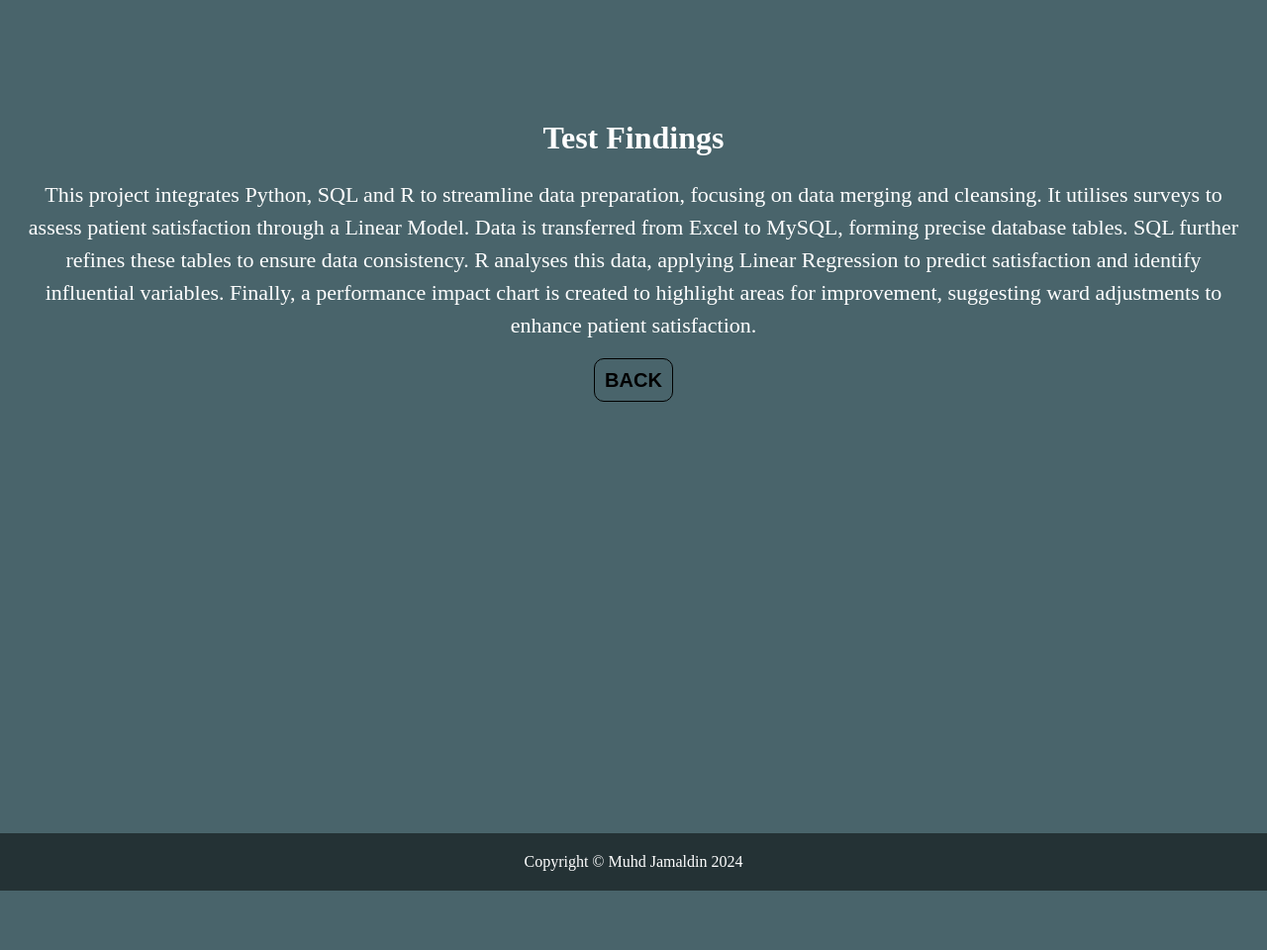
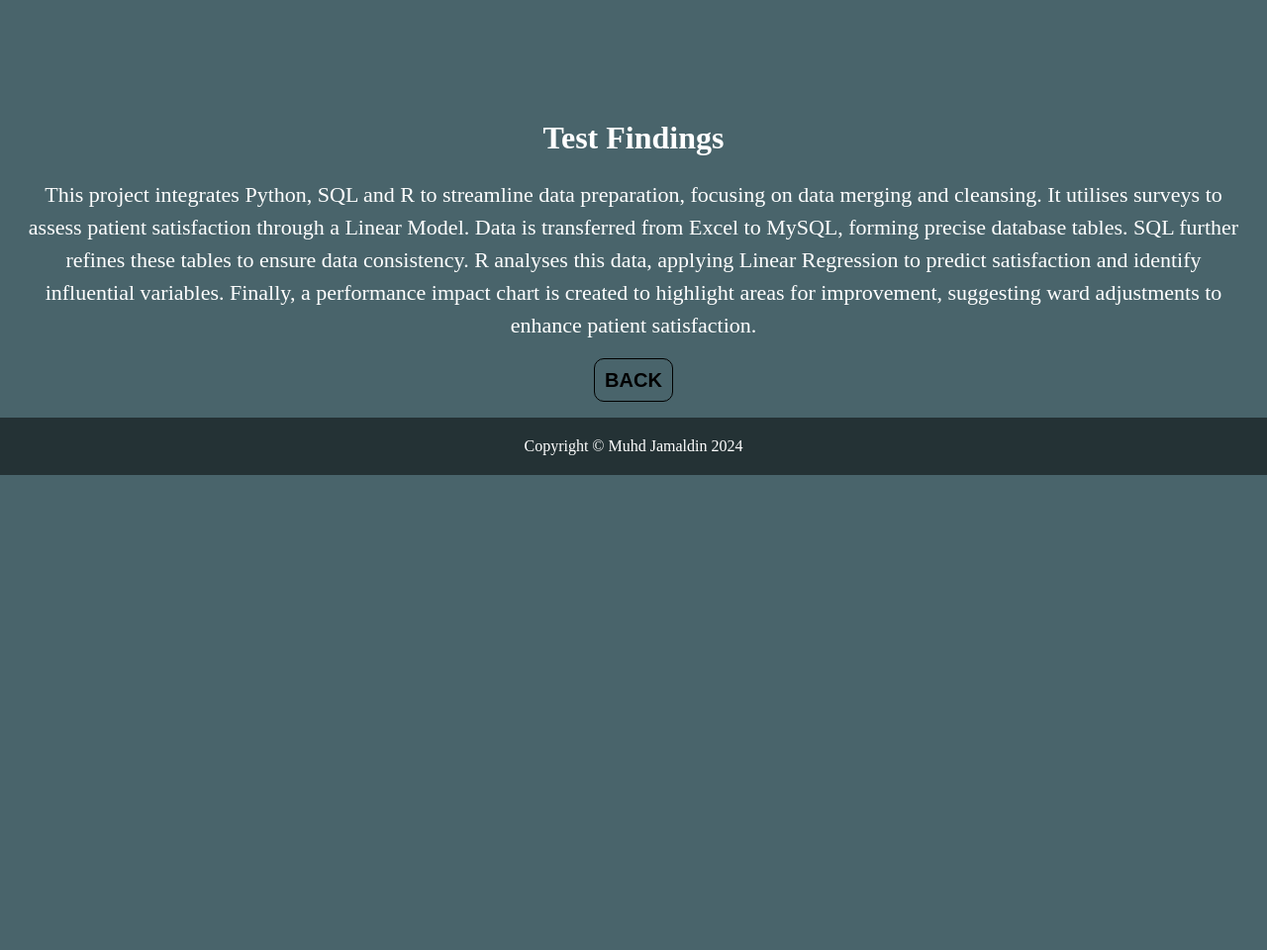
Before and after one commit to Md-Khid/Md-Khid, a Jekyll site: the page 1.html, which Jekyll copies as it is, in a window 1280 px wide. Shown: the whole page at 99% size. Built offline with Jekyll 4.4.1, drawn with Linux system fonts in a browser that asks for light colours; after the commit the page ends 900 px from its top, so only the background shows below that.

Commit message:
Update 1.html

```diff
--- a/1.html
+++ b/1.html
@@ -15,7 +15,6 @@
             font-weight: lighter; /* Make font thinner for all text */
             min-height: 100vh; /* Ensure content takes up at least the full viewport height */
             position: relative; /* Set position to relative for footer positioning */
-            padding-bottom: 60px; /* Add bottom padding to push content above the footer */
         }
         .intro {
             padding-top: 100px;
@@ -41,12 +40,11 @@
         }
         footer {
             text-align: center;
-            position: fixed; /* Changed from absolute to fixed */
-            bottom: 0; /* Keep footer at the bottom */
+            position: relative; /* Changed from fixed to relative */
+            bottom: 0; /* Keep footer at the bottom of the content */
             width: 100%; /* Ensure footer spans the full width */
             padding: 20px 0; /* Add padding to footer */
             background-color: rgba(0, 0, 0, 0.5); /* Semi-transparent background color for readability */
-            z-index: -1; /* Set z-index to -1 to ensure it doesn't overlap other content */
         }
         footer p {
             margin: 0; /* Remove default margin from paragraph inside footer */
```
Also changed, not shown: other parts of 1.html (+1 -1 lines).
